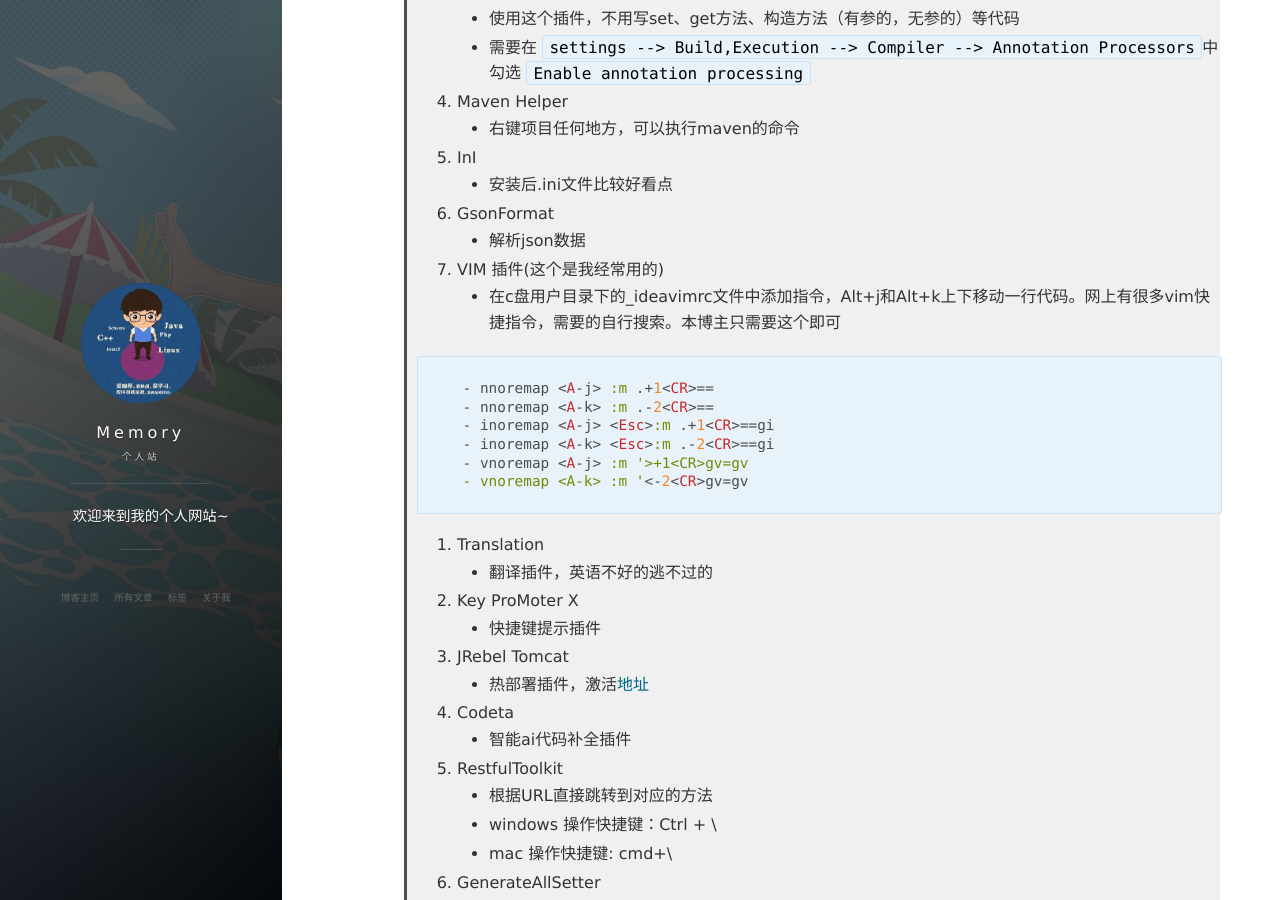
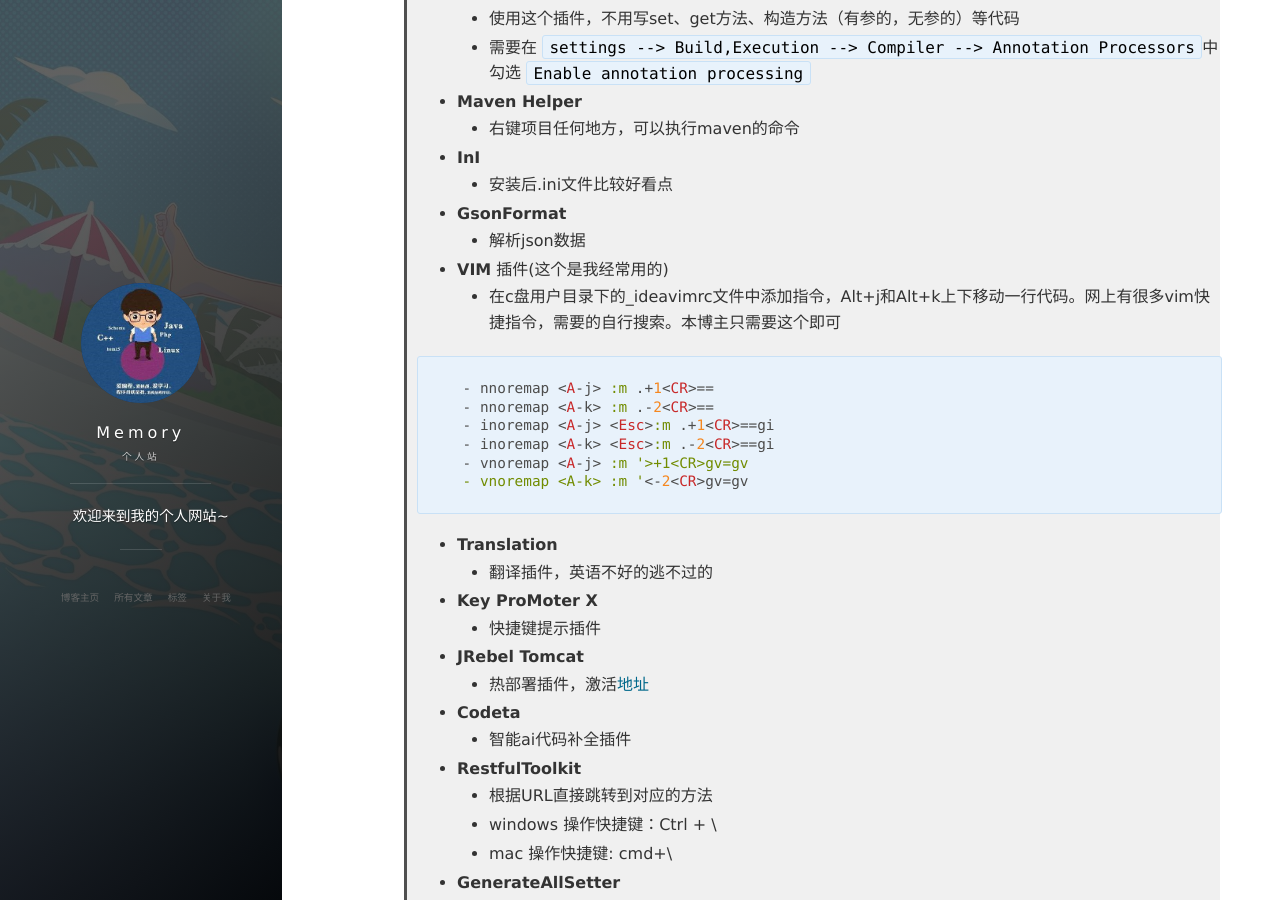
Before and after one commit to dhshenc/dhshenc.github.io, a Jekyll site: the page built from _posts/其他/2020-04-14-IDEA配置.md, in a window 1280 px wide and 900 px high, scrolled down 2489 px. Built offline with Jekyll 4.4.1, drawn with Linux system fonts in a browser that asks for light colours; nearby versions of some CDN libraries; comment, search, counter and statistics services are not loaded; some of the changed lines change nothing that is shown.

Commit message:
修改格式

````diff
--- a/_posts/其他/2020-04-14-IDEA配置.md
+++ b/_posts/其他/2020-04-14-IDEA配置.md
@@ -82,20 +82,20 @@
 
 ### 五、IDEA插件
 
-> 1. Alibaba Java Coding Guidelines
+> * **Alibaba Java Coding Guidelines**
 >   - 阿里巴巴的规约，挺好用，约束自己的代码风格
-> 2. Free MyBatis plugin
+> * **Free MyBatis plugin**
 >   - 清晰描述MyBatis对应关系
-> 3. Lombok
+> * **Lombok**
 >   - 使用这个插件，不用写set、get方法、构造方法（有参的，无参的）等代码
 >   - 需要在 `settings --> Build,Execution --> Compiler --> Annotation Processors`中勾选 `Enable annotation processing`
-> 4. Maven Helper
+> * **Maven Helper**
 >   - 右键项目任何地方，可以执行maven的命令
-> 5. InI
+> * **InI**
 >   - 安装后.ini文件比较好看点
-> 6. GsonFormat
+> * **GsonFormat**
 >   - 解析json数据
-> 7. VIM 插件(这个是我经常用的)
+> * **VIM** 插件(这个是我经常用的)
 >   - 在c盘用户目录下的_ideavimrc文件中添加指令，Alt+j和Alt+k上下移动一行代码。网上有很多vim快捷指令，需要的自行搜索。本博主只需要这个即可
 >
 > ```
@@ -107,31 +107,31 @@
 >   - vnoremap <A-k> :m '<-2<CR>gv=gv
 > ```
 >
-> 8. Translation
+> * **Translation**
 >   - 翻译插件，英语不好的逃不过的
-> 9. Key ProMoter X
+> * **Key ProMoter X**
 >   - 快捷键提示插件
-> 10. JRebel Tomcat
+> * **JRebel Tomcat**
 >   - 热部署插件，激活[地址](https://www.hexianwei.com/2019/07/10/jrebel%E6%BF%80%E6%B4%BB/)
-> 11. Codeta
+> * **Codeta**
 >   - 智能ai代码补全插件
-> 12. RestfulToolkit
+> * **RestfulToolkit**
 >   - 根据URL直接跳转到对应的方法
 >   - windows 操作快捷键：Ctrl + \
 >   - mac 操作快捷键: cmd+\
-> 13. GenerateAllSetter
+> * **GenerateAllSetter**
 >   - 可以一键调用一个对象的所有set方法并且赋予默认值
-> 14. Material Theme UI
+> * **Material Theme UI**
 >   - 可以更改idea外观，不好用
-> 15. SonarLint
+> * **SonarLint**
 >   - 也是一个代码检测插件
-> 16. GitToolBox
+> * **GitToolBox**
 >   - git插件
-> 17. Atom material Icons
+> * **Atom material Icons**
 >   - 修改项目文件图标
-> 18. Extra Icons
+> * **Extra Icons**
 >   - 为一些文件添加图标
-> 19. Background Image Plus
+> * **Background Image Plus**
 >   - 修改IDEA背景
 
 ### 六、其他
````
